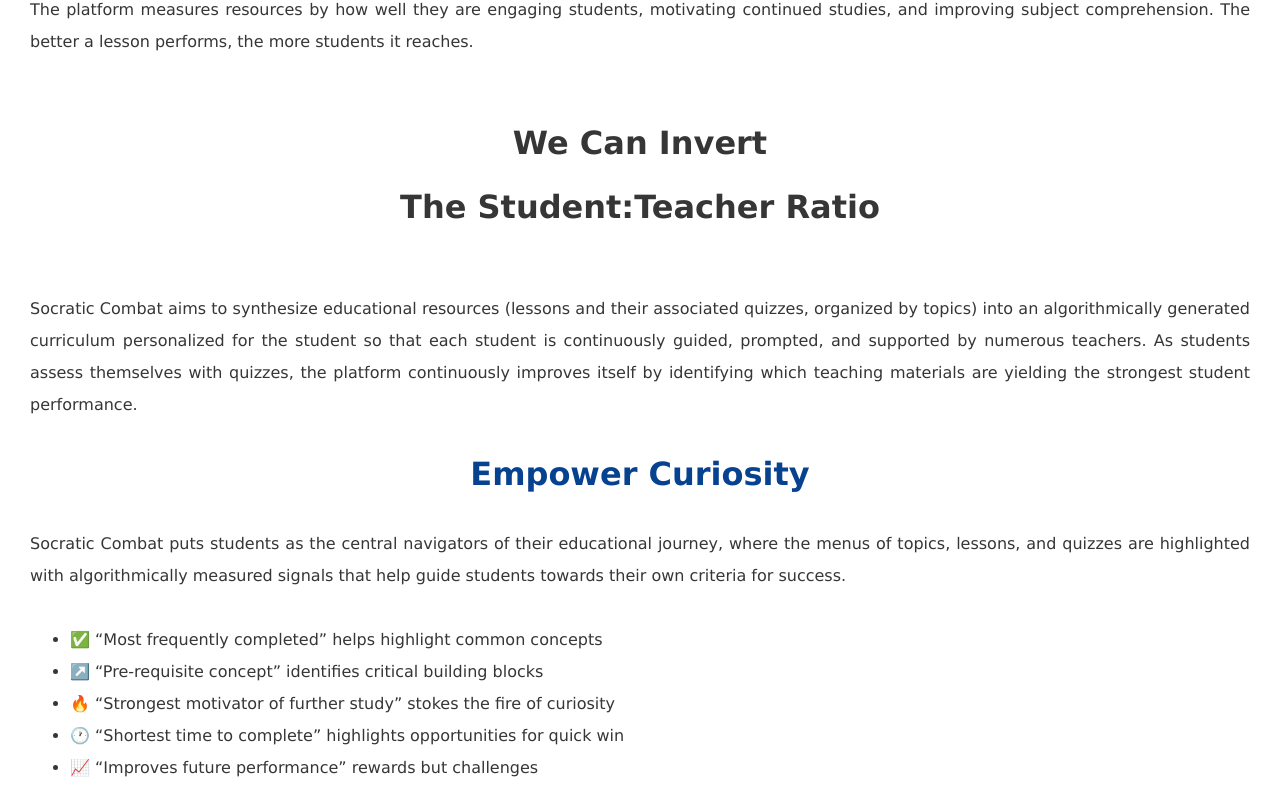
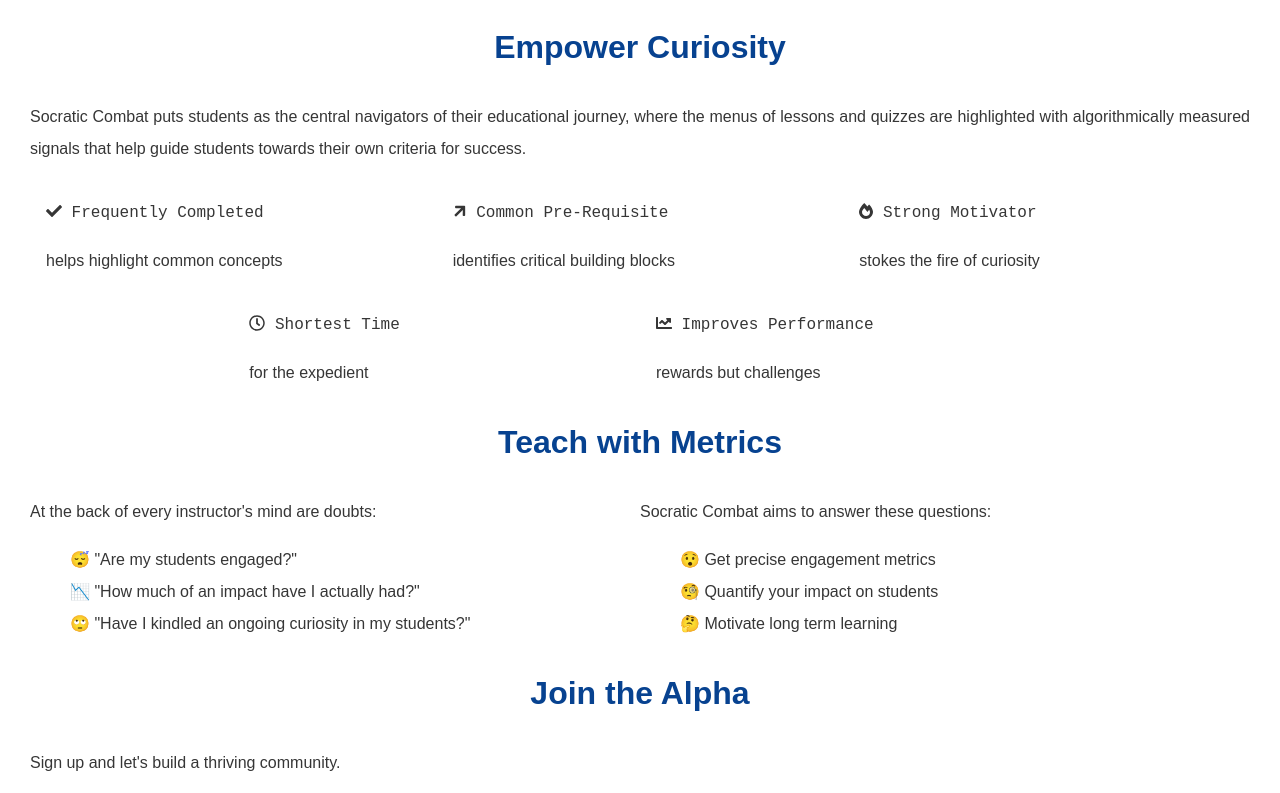
Before and after one commit to timeemit/socratic-garden, a Next.js app: page / in a window 1280 px wide. Shown: the part 375-1168 px from the top of the page. Built offline with nearby package versions, Linux system fonts and the light colour scheme.

Commit message:
FontAwesome integratin

```diff
--- a/components/Page.js
+++ b/components/Page.js
@@ -12,6 +12,6 @@
     <Head>
       <title>{title}</title>
     </Head>
-    {children}
+    <div className="pure-g">{children}</div>
   </section>
 )
--- a/package.json
+++ b/package.json
@@ -10,6 +10,10 @@
     "start": "next start -p $PORT"
   },
   "dependencies": {
+    "@fortawesome/fontawesome-svg-core": "^1.2.28",
+    "@fortawesome/free-regular-svg-icons": "^5.13.0",
+    "@fortawesome/free-solid-svg-icons": "^5.13.0",
+    "@fortawesome/react-fontawesome": "^0.1.9",
     "next": "^9.3.5",
     "purecss": "^1.0.1",
     "react": "^16.7.0",
--- a/pages/_app.js
+++ b/pages/_app.js
@@ -1,6 +1,28 @@
+// Pure CSS
 import 'purecss/build/pure.css';
 import 'purecss/build/grids-responsive.css';
+
+// Global CSS
 import '../styles/app.scss';
+
+// Font Awesome
+import { config } from '@fortawesome/fontawesome-svg-core';
+import '@fortawesome/fontawesome-svg-core/styles.css'; // Import the CSS
+config.autoAddCss = false;
+
+import { library } from '@fortawesome/fontawesome-svg-core';
+import { faCheck, faArrowUp, faFireAlt, faChartLine } from '@fortawesome/free-solid-svg-icons';
+import { faClock } from '@fortawesome/free-regular-svg-icons';
+
+library.add(
+  faCheck,
+  faArrowUp,
+  faFireAlt,
+  faClock,
+  faChartLine,
+);
+
+// Components for Rendering
 import Link from 'next/link';
 import Head from 'next/head';
 import React from 'react';
--- a/pages/index.js
+++ b/pages/index.js
@@ -3,27 +3,40 @@
 import Land from '../components/Land';
 import Prototype from '../components/Prototype';
 
+import { FontAwesomeIcon } from '@fortawesome/react-fontawesome';
+
 export default () => (
   <Prototype>
-    <Land title="Socratic Combat" className="pure-g">
-      <p className="pure-u-1">Socratic Combat is an initiaive to scale the impact of passionate educators into learners by inviting them to compete here for the ultimate prize: <em>The Opportunity to Enrich Curious Minds</em></p>
+    <Land title="Socratic Combat">
+      <p className="pure-u-1">Socratic Combat is an initiaive to scale the impact of passionate educators into learners by inviting them to compete here for the ultimate prize: <em>Enriching Curious Minds</em></p>
 
-      <h1 className="pure-u-1 centered-text">Let The Competition Begin</h1>
-      <p className="pure-u-1"></p>
-      <p>The platform measures resources by how well they are engaging students, motivating continued studies, and improving subject comprehension.  The better a lesson performs, the more students it reaches.</p>
-
-      <h1 className="pure-u-1 centered-text"><p>We Can Invert</p><p>The Student:Teacher Ratio</p></h1>
-      <p className="pure-u-1">Socratic Combat aims to synthesize educational resources (lessons and their associated quizzes, organized by topics) into an algorithmically generated curriculum personalized for the student so that each student is continuously guided, prompted, and supported by numerous teachers.  As students assess themselves with quizzes, the platform continuously improves itself by identifying which teaching materials are yielding the strongest student performance.</p>
+      <h1 className="pure-u-1 centered-text">A Learning Platform that Learns</h1>
+      <p className="pure-u-1">Socratic Combat aims to algorthmically synthesize informative lessons and quizzes into a dynamic curriculum personalized for learners.  As learners assess themselves with quizzes, the platform improves itself continuously by identifying which teaching materials are yielding the strongest student performance.</p>
 
       <h1 className="pure-u-1 centered-text">Empower Curiosity</h1>
-      <p className="pure-u-1">Socratic Combat puts students as the central navigators of their educational journey, where the menus of topics, lessons, and quizzes are highlighted with algorithmically measured signals that help guide students towards their own criteria for success.</p>
-      <ul className="pure-u-1">
-        <li>✅ “Most frequently completed” helps highlight common concepts</li>
-        <li>↗️ “Pre-requisite concept” identifies critical building blocks</li>
-        <li>🔥 “Strongest motivator of further study” stokes the fire of curiosity</li>
-        <li>🕐 “Shortest time to complete” highlights opportunities for quick win</li>
-        <li>📈 “Improves future performance” rewards but challenges</li>
-      </ul>
+      <p className="pure-u-1">Socratic Combat puts students as the central navigators of their educational journey, where the menus of lessons and quizzes are highlighted with algorithmically measured signals that help guide students towards their own criteria for success.</p>
+      <div className="pure-u-1 pure-u-md-1-3 padding-side-sm">
+        <pre><FontAwesomeIcon icon="check" style={{color: "green"}} /> Frequently Completed</pre>
+        <p>helps highlight common concepts</p>
+      </div>
+      <div className="pure-u-1 pure-u-md-1-3 padding-side-sm">
+        <pre><FontAwesomeIcon icon="arrow-up" transform={{ rotate: 45 }} /> Common Pre-Requisite</pre>
+        <p> identifies critical building blocks</p>
+      </div>
+      <div className="pure-u-1 pure-u-md-1-3 padding-side-sm">
+        <pre><FontAwesomeIcon icon="fire-alt" style={{color: "red"}} /> Strong Motivator</pre>
+        <p> stokes the fire of curiosity</p>
+      </div>
+      <div className="pure-u-1 pure-u-md-1-6"></div>
+      <div className="pure-u-1 pure-u-md-1-3 padding-side-sm">
+        <pre><FontAwesomeIcon icon={["far", "clock"]} swapOpacity /> Shortest Time</pre>
+        <p>for the expedient</p>
+      </div>
+      <div className="pure-u-1 pure-u-md-1-3 padding-side-sm">
+        <pre><FontAwesomeIcon icon="chart-line" style={{color: "darkgreen"}} /> Improves Performance</pre>
+        <p> rewards but challenges</p>
+      </div>
+      <div className="pure-u-1 pure-u-md-1-6"></div>
 
       <h1 className="pure-u-1 centered-text">Teach with Metrics</h1>
       <div className="pure-u-1 pure-u-lg-1-2">
--- a/styles/app.scss
+++ b/styles/app.scss
@@ -5,6 +5,10 @@
   line-height: 2em;
   li p { line-height: 0.8em; }
   text-align: justify;
+}
+
+.pure-g > div {
+  box-sizing: border-box;
 }
 
 footer {
@@ -18,3 +22,15 @@
 .centered-text {
   text-align: center;
 }
+
+.padding-side-sm {
+  pre {
+    //overflow: visible;
+    white-space: normal;
+  }
+  padding: 0 1em;
+}
+
+ul, ol {
+  list-style-type: none;
+}
```
Also changed, not shown: 2 other files (tests, documents, lock files or other folders).
